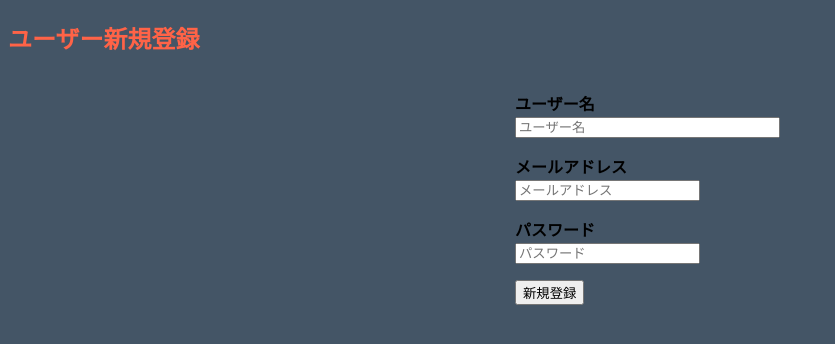
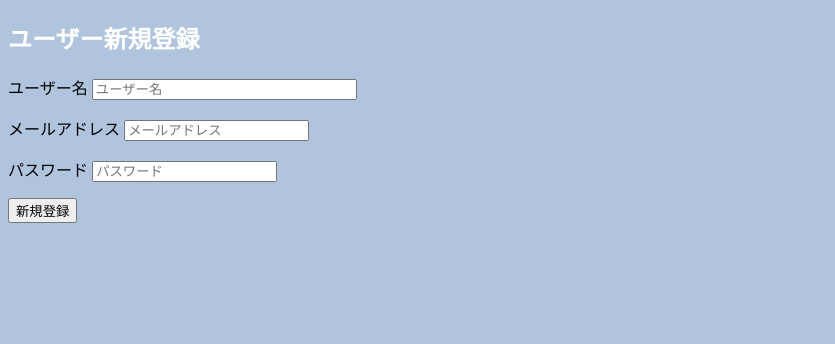
Before and after one commit to Tomoki245724/Ootorikaihi, a Flask app: page /signup in a window 1280 px wide. Shown: the top 344 px of the page, without its empty margins (0-835 px from the left). Run offline with Flask 3, Linux system fonts and the light colour scheme.

Commit message:
新規作成画面の整理

```diff
--- a/flask_app/static/css/signup.css
+++ b/flask_app/static/css/signup.css
@@ -1,21 +1,10 @@
 
-h2{color:tomato}
-.parent {
-  display: flex;
-  justify-content: center;
-  align-items: center;
-}
-.example {
-  font-weight:bold;
-  font-size: large auto;
-  display: block;
-  width: 250px;
-}
+h2{color:white}
 
 @import url(https://fonts.googleapis.com/css?family=Open+Sans:400,700);
 
 body {
-  background: #456;
+  background: #b0c4de;
   font-family: 'Open Sans', sans-serif;
 }
 
```
